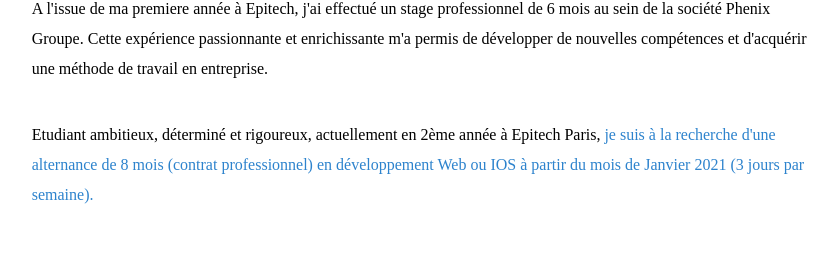
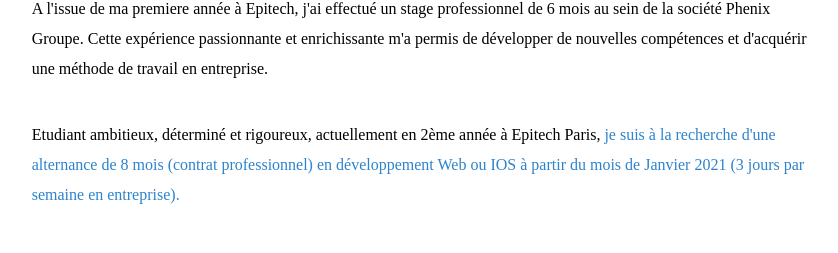
Before and after one commit to sach2798/Cv-SachaSAID, a plain HTML site: page index.html in a window 1280 px wide. Shown: the part 1454-1707 px from the top of the page, without its empty margins (224-1062 px from the left). Drawn offline with nearby package versions, Linux system fonts and the light colour scheme.

Commit message:
change profil section

```diff
--- a/index.html
+++ b/index.html
@@ -44,7 +44,7 @@
             Cette expérience passionnante et enrichissante m'a permis de développer de nouvelles compétences et
             d'acquérir une méthode de travail en entreprise. </p>
         <p>Etudiant ambitieux, déterminé et rigoureux, actuellement en 2ème année à Epitech Paris,
-          <span class="search">je suis à la recherche d'une alternance de 8 mois (contrat professionnel) en développement Web ou IOS à partir du mois de Janvier 2021 (3 jours par semaine).</span></p>
+          <span class="search">je suis à la recherche d'une alternance de 8 mois (contrat professionnel) en développement Web ou IOS à partir du mois de Janvier 2021 (3 jours par semaine en entreprise).</span></p>
         </div>
       </div>
     </section>
```
